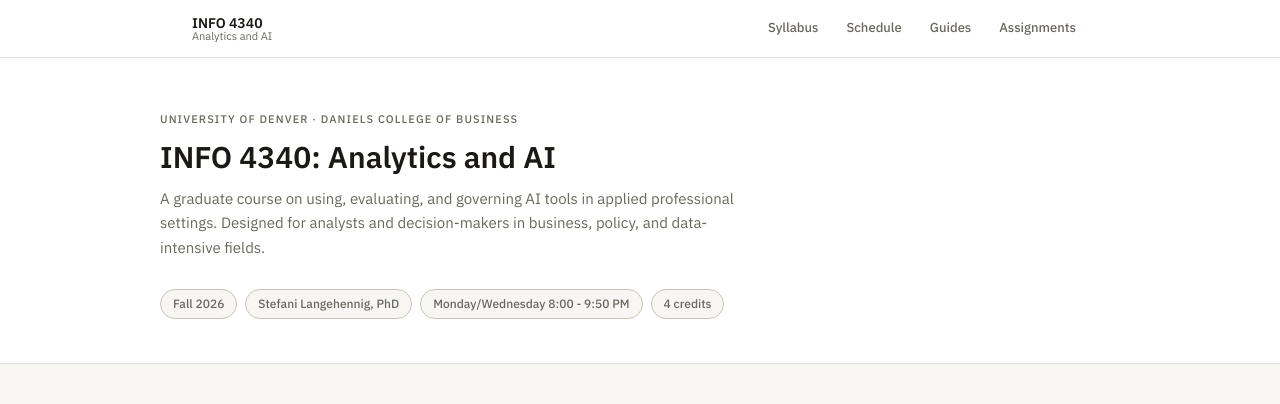
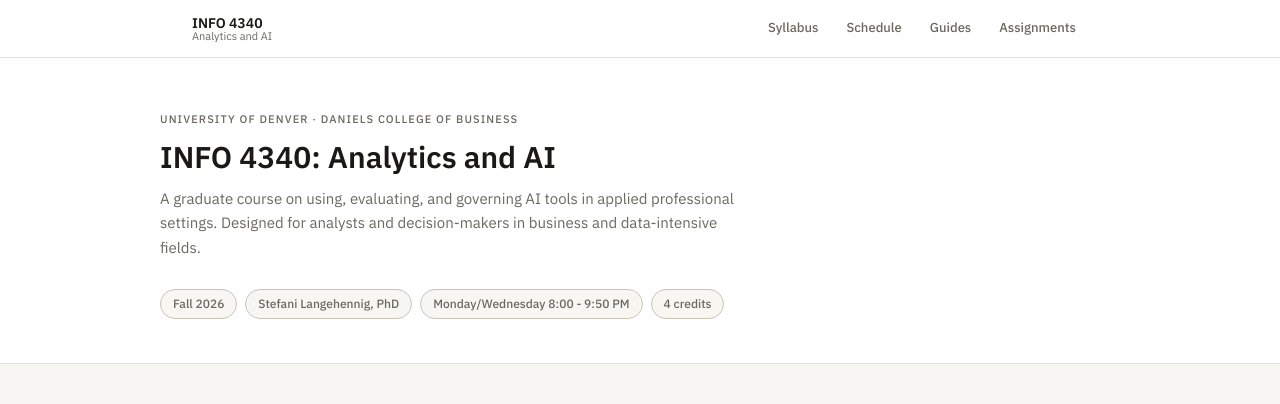
Before and after one commit to steflangehennig/info4340, a Jekyll site: the page built from index.md, in a window 1280 px wide and 988 px high. Shown: the top 404 px of the window. Built offline with Jekyll 4.4.1, drawn with Linux system fonts in a browser that asks for light colours.

Commit message:
update main index.md

```diff
--- a/index.md
+++ b/index.md
@@ -6,7 +6,7 @@ layout: default
   <div class="home-hero-inner">
     <div class="home-label">University of Denver · Daniels College of Business</div>
     <h1 class="home-title">INFO 4340: Analytics and AI</h1>
-    <p class="home-desc">A graduate course on using, evaluating, and governing AI tools in applied professional settings. Designed for analysts and decision-makers in business, policy, and data-intensive fields.</p>
+    <p class="home-desc">A graduate course on using, evaluating, and governing AI tools in applied professional settings. Designed for analysts and decision-makers in business and data-intensive fields.</p>
     <div class="home-meta">
       <span class="meta-pill">{{ site.term }}</span>
       <span class="meta-pill">{{ site.instructor }}</span>
```
